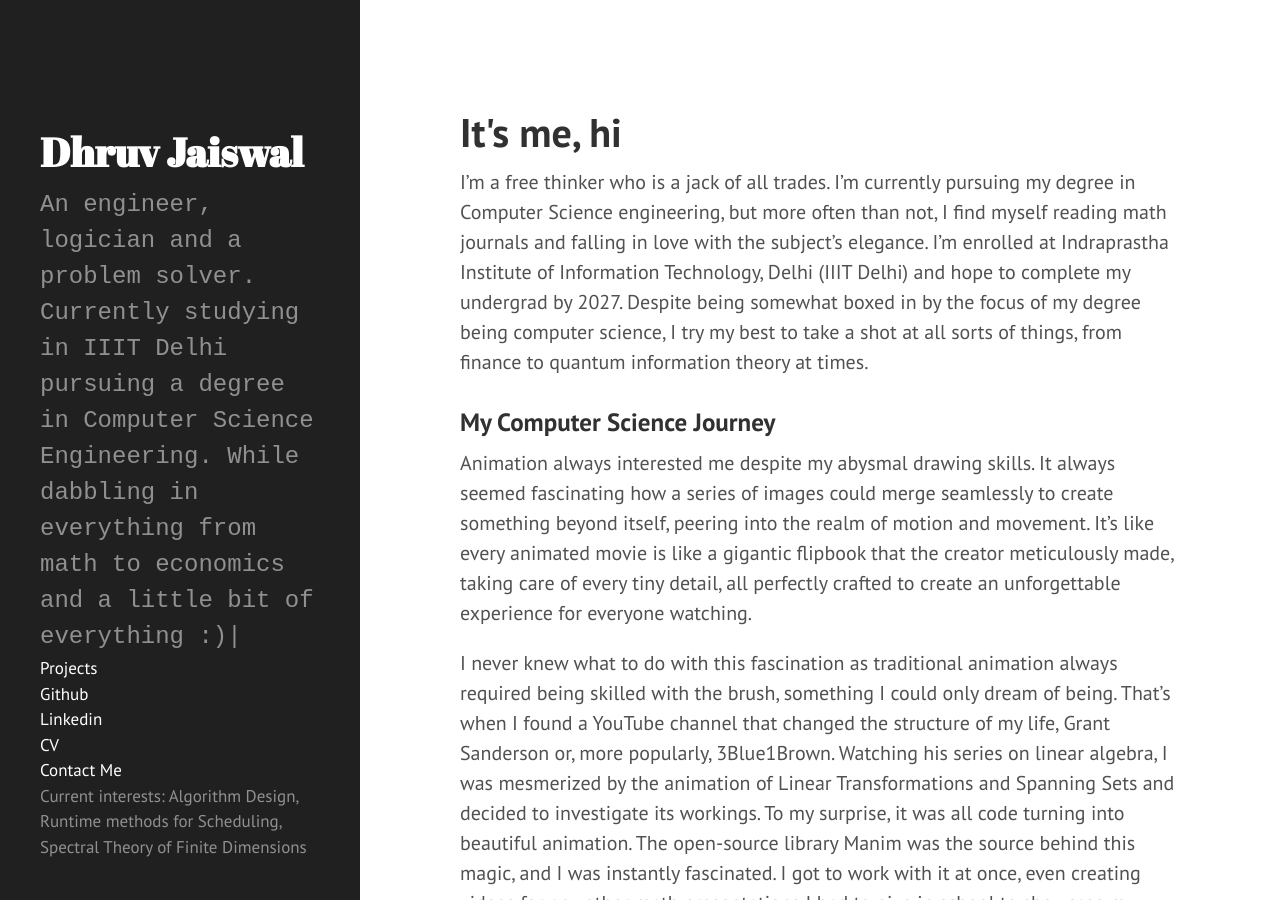
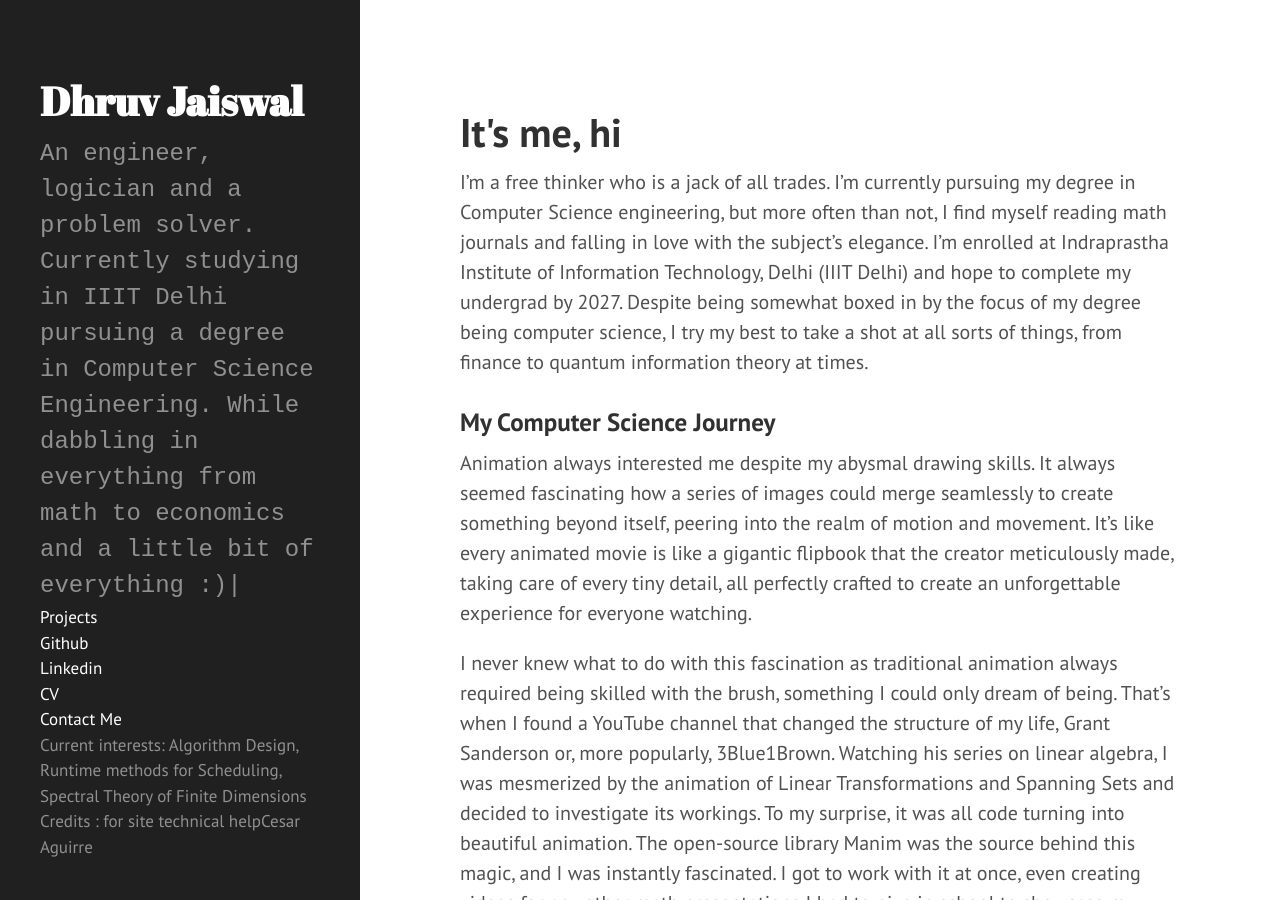
Before and after one commit to CobaltIII/CobaltIII.github.io, a Jekyll site: the page built from index.html, in a window 1280 px wide and 900 px high. Built offline with Jekyll 4.4.1, drawn with Linux system fonts in a browser that asks for light colours; formulas are drawn with MathJax 3.

Commit message:
Update sidebar.html

```diff
--- a/_includes/sidebar.html
+++ b/_includes/sidebar.html
@@ -19,6 +19,8 @@
       <a class="sidebar-nav-item" href="mailto:dhruv23200@iiitd.ac.in">Contact Me</a>
 
       <span class="sidebar-nav-item">Current interests: {{ site.curr_interest }}</span>
+
+      <span class="sidebar-nav-item">Credits : for site technical help{{ site.credit }}</span>
     </nav>
   </div>
 </div>
```
